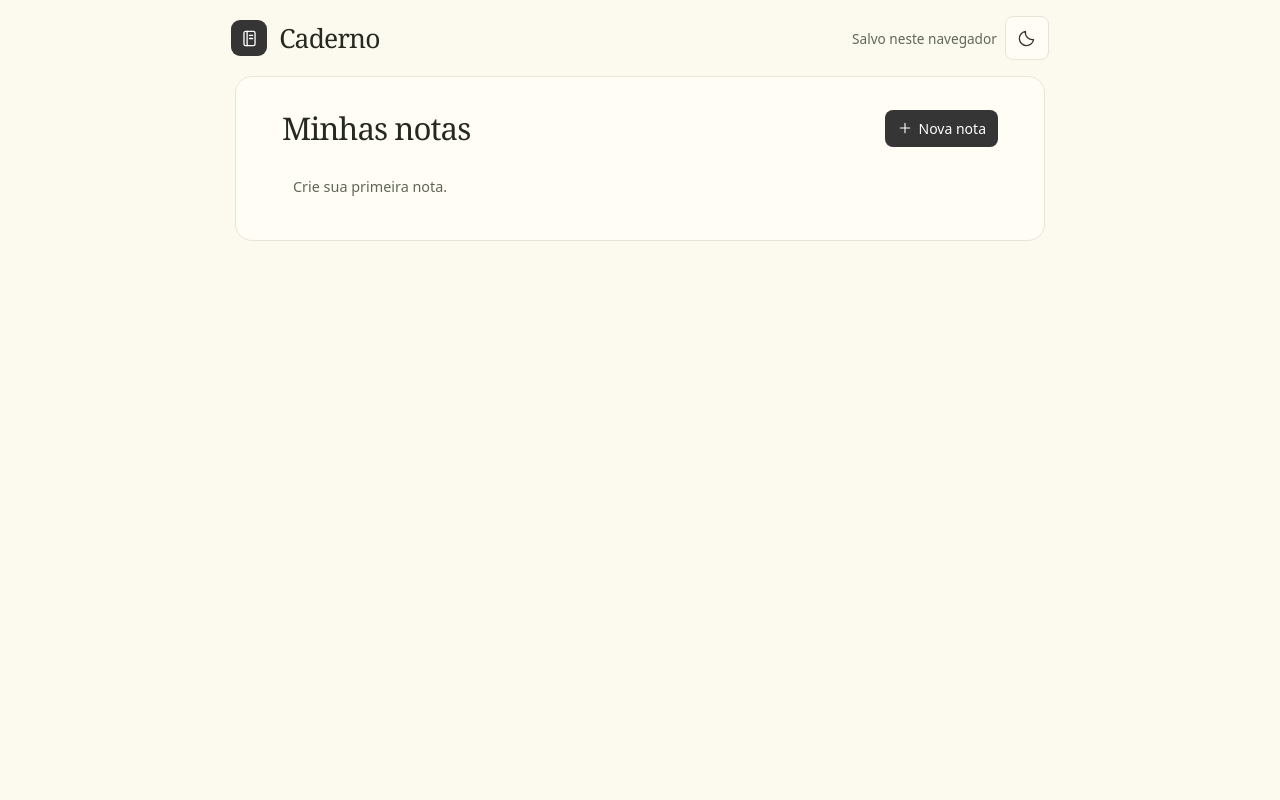
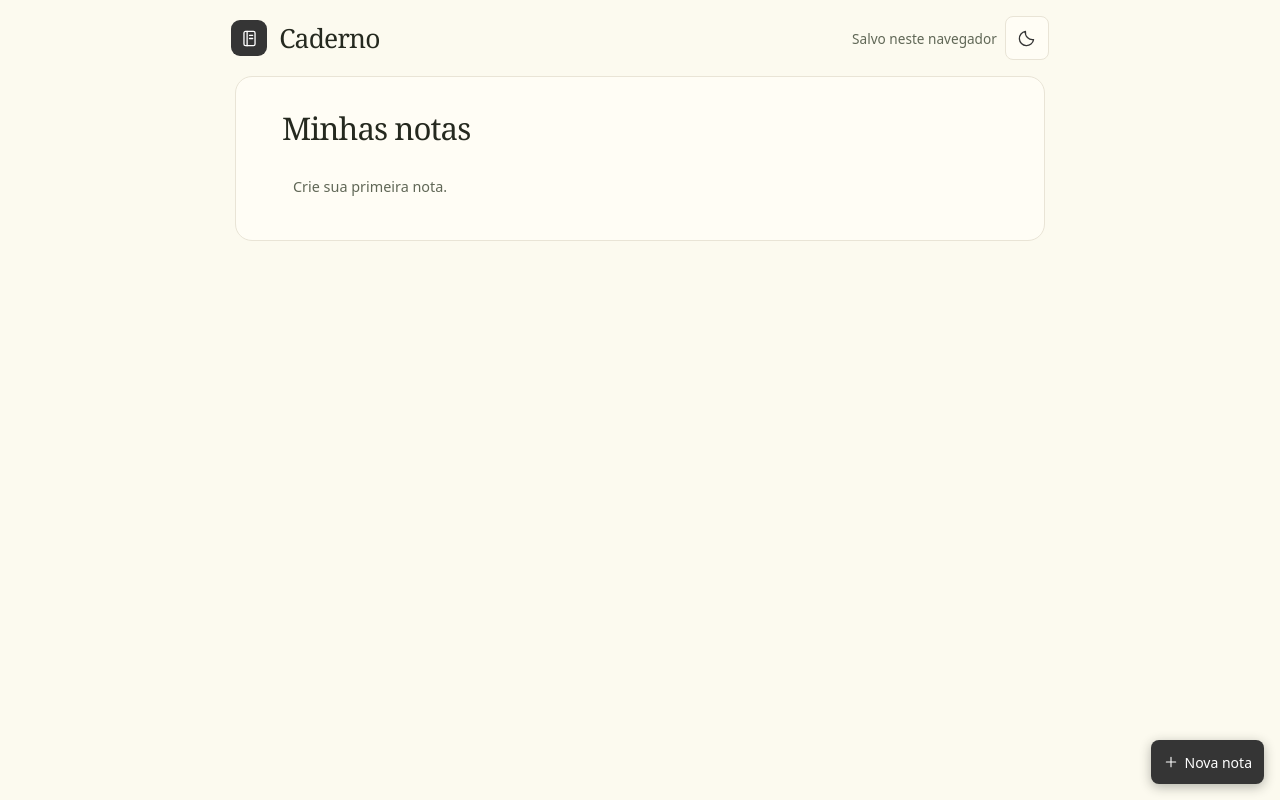
Before and after one commit to CarrilhoVitor/caderno, a plain HTML site: page index.html in a window 1280 px wide. Drawn offline with Linux system fonts and the light colour scheme.

Commit message:
Fixa o botão Nova nota acima do teclado

```diff
--- a/app.js
+++ b/app.js
@@ -49,15 +49,23 @@ applyTheme();
 
 const viewport = window.visualViewport;
 if (viewport) {
-  function updateVisibleHeight() {
+  function updateViewport() {
+    const style = document.body.style;
     if (viewport.scale === 1) {
-      document.body.style.setProperty('--visible-height', viewport.height + 'px');
+      const bottomOffset = Math.max(
+        0, document.documentElement.clientHeight - viewport.height - viewport.offsetTop,
+      );
+      style.setProperty('--visible-height', viewport.height + 'px');
+      style.setProperty('--viewport-bottom-offset', bottomOffset + 'px');
     } else {
-      document.body.style.removeProperty('--visible-height');
+      style.removeProperty('--visible-height');
+      style.removeProperty('--viewport-bottom-offset');
     }
   }
-  viewport.addEventListener('resize', updateVisibleHeight);
-  updateVisibleHeight();
+  viewport.addEventListener('resize', updateViewport);
+  viewport.addEventListener('scroll', updateViewport);
+  window.addEventListener('resize', updateViewport);
+  updateViewport();
 }
 
 const key = 'caderno.notes.v1';
--- a/index.html
+++ b/index.html
@@ -5,8 +5,8 @@
     <meta name="viewport" content="width=device-width, initial-scale=1, viewport-fit=cover">
     <meta name="description" content="Seu bloco de notas pessoal, com salvamento automático.">
     <title>Caderno — Bloco de notas</title>
-    <link rel="stylesheet" href="./styles.css?v=3">
-    <script src="./app.js" defer></script>
+    <link rel="stylesheet" href="./styles.css?v=4">
+    <script src="./app.js?v=4" defer></script>
 
     <!-- teste de logo -->
     <link rel="manifest" href="/manifest.json">
@@ -33,10 +33,7 @@
     <main id="app">
       <section class="notes-view" aria-label="Lista de notas">
         <div class="side-head">
-          <div class="row">
-            <h1>Minhas notas</h1>
-            <button id="new" class="primary"><span data-icon="plus"></span>Nova nota</button>
-          </div>
+          <h1>Minhas notas</h1>
         </div>
         <div id="list" class="list"></div>
       </section>
@@ -59,6 +56,7 @@
         <div id="footer" class="footer"></div>
         <p id="blank" class="blank" hidden>Escolha uma nota ou clique em Nova nota para escrever.</p>
       </section>
+      <button id="new" class="primary" type="button"><span data-icon="plus"></span>Nova nota</button>
     </main>
 
     <dialog id="confirm">
--- a/styles.css
+++ b/styles.css
@@ -44,6 +44,10 @@
 }
 
 body {
+  --new-note-gap: 16px;
+  --new-note-right: max(var(--new-note-gap), env(safe-area-inset-right));
+  --new-note-bottom: max(var(--new-note-gap), env(safe-area-inset-bottom));
+  --new-note-height: 44px;
   margin: 0;
 }
 
@@ -163,15 +167,12 @@ main.open .notes-view, main:not(.open) .panel {
   display: none;
 }
 
+main:not(.open) {
+  padding-bottom: calc(var(--new-note-height) + var(--new-note-bottom) + var(--new-note-gap));
+}
+
 .side-head {
   padding: 0 0 14px;
-}
-
-.row {
-  display: flex;
-  justify-content: space-between;
-  align-items: center;
-  gap: 10px;
 }
 
 h1 {
@@ -183,6 +184,12 @@ h1 {
 }
 
 .primary {
+  position: fixed;
+  right: var(--new-note-right);
+  bottom: calc(var(--viewport-bottom-offset, 0px) + var(--new-note-bottom));
+  z-index: 1;
+  min-height: var(--new-note-height);
+  box-shadow: 0 3px 12px var(--backdrop);
   white-space: nowrap;
   background: var(--accent);
   border: 0;
@@ -355,7 +362,8 @@ h1 {
 
 .footer {
   border-top: 1px solid var(--line);
-  padding: 13px 25px;
+  min-height: calc(var(--new-note-height) + var(--new-note-bottom) + var(--new-note-gap));
+  padding: 13px 160px 13px 25px;
   color: var(--muted);
   font-size: .82rem;
 }
@@ -458,11 +466,11 @@ dialog form {
     padding: 22px var(--gutter-right) var(--gutter-bottom) var(--gutter-left);
   }
 
-  .row h1 {
+  .side-head h1 {
     font-size: clamp(1.5rem, 7vw, 1.85rem);
   }
 
-  .primary, dialog button {
+  dialog button {
     min-height: 44px;
   }
 
@@ -530,7 +538,7 @@ dialog form {
 
   .footer {
     flex: none;
-    padding: 8px var(--gutter-right) var(--gutter-bottom) var(--gutter-left);
+    padding: 8px calc(var(--new-note-right) + 144px) var(--gutter-bottom) var(--gutter-left);
   }
 
   dialog {
```
